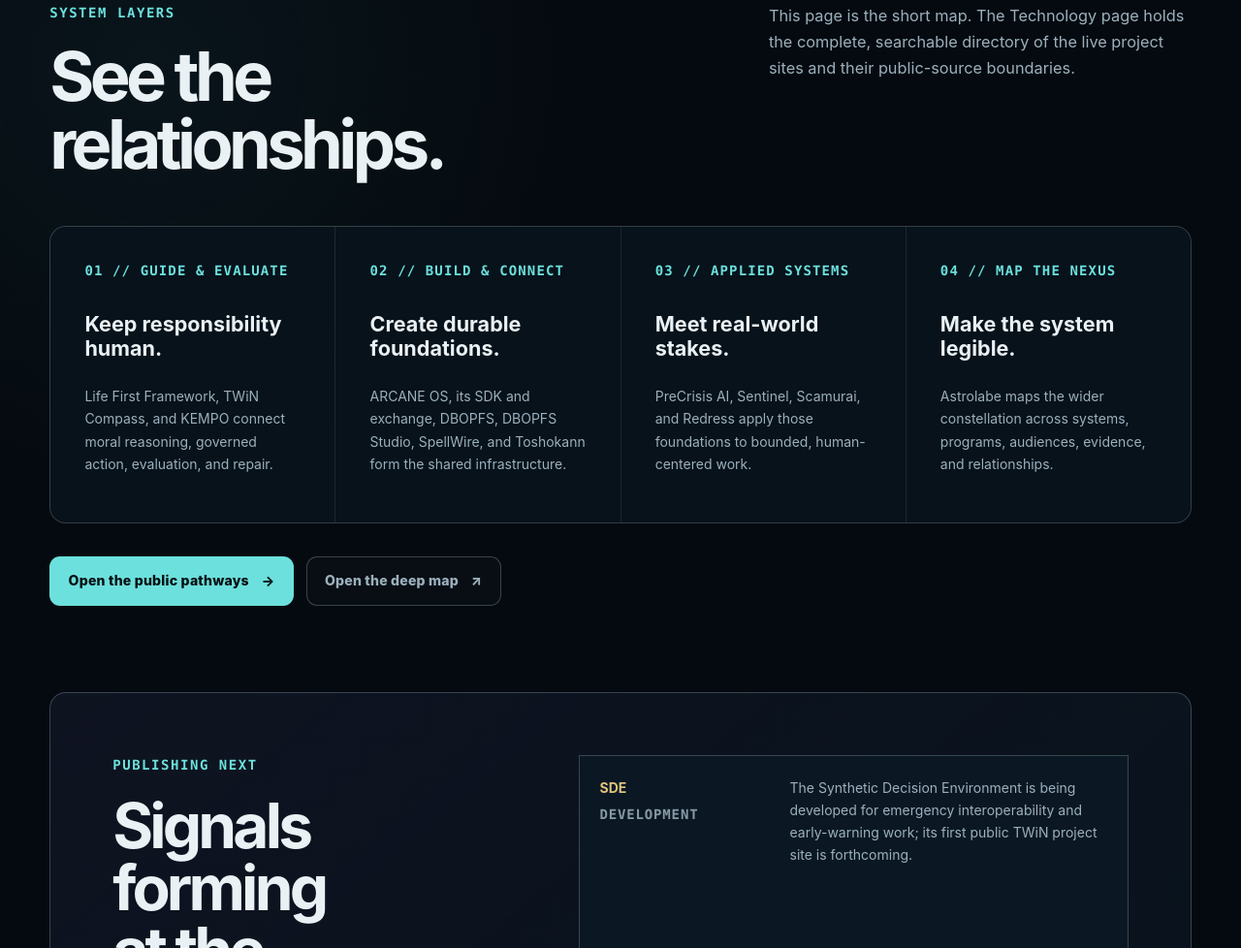
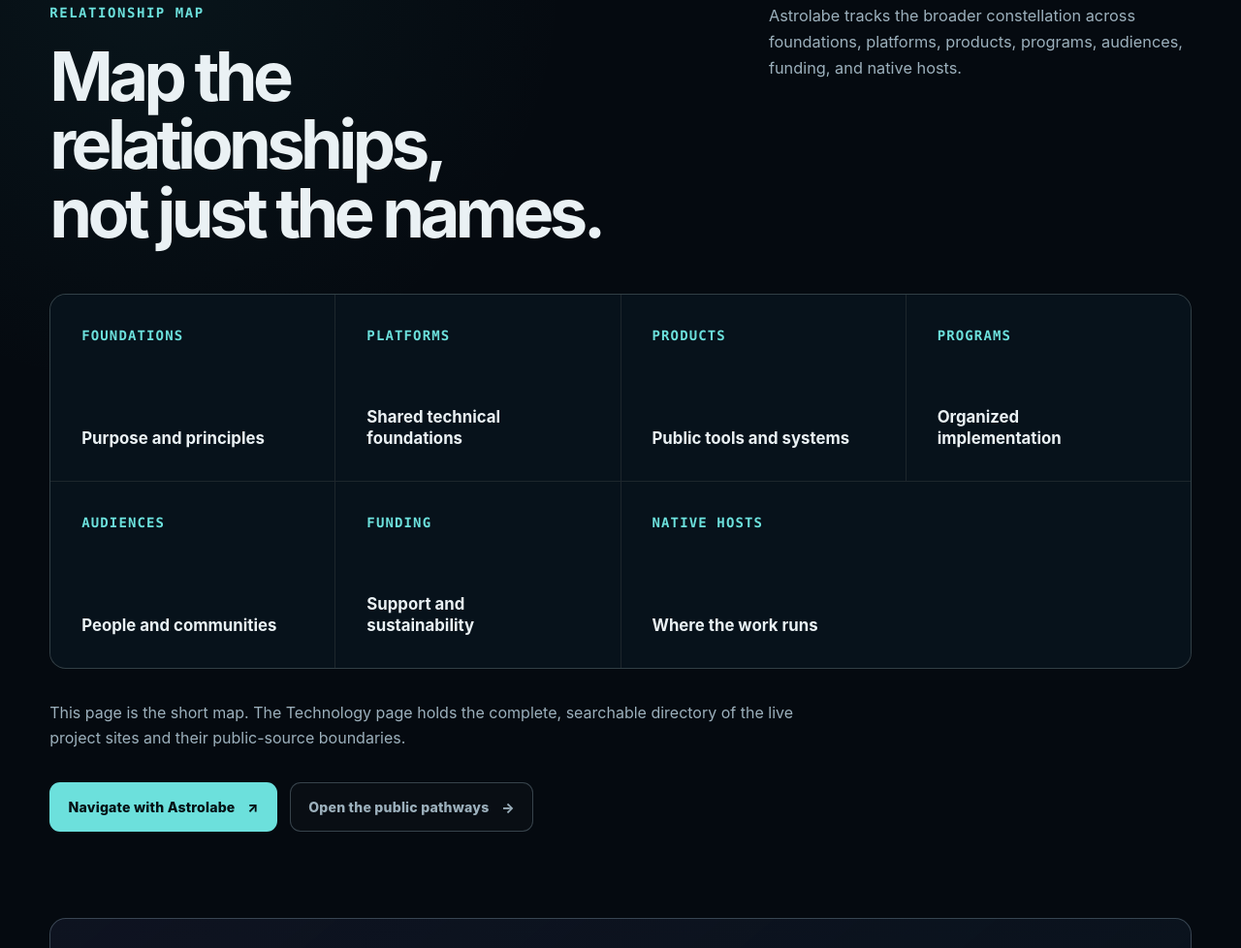
Before and after one commit to TheWizardNexus/TheWizardNexus.com, a plain HTML site: page ecosystem.html in a window 1280 px wide. Shown: the part 930-1908 px from the top of the page at 97% size. Drawn offline with Linux system fonts and the light colour scheme.

Commit message:
Separate technology directory from ecosystem map

```diff
--- a/ecosystem.html
+++ b/ecosystem.html
@@ -4,16 +4,16 @@
     <meta charset="utf-8">
     <meta name="viewport" content="width=device-width, initial-scale=1">
     <meta name="theme-color" content="#071019">
-    <meta name="description" content="Explore every published TWiN interface with clear maturity and source-boundary labels.">
+    <meta name="description" content="Explore how TWiN foundations, platforms, products, programs, audiences, funding, and native hosts connect through Astrolabe.">
     <meta property="og:type" content="website">
     <meta property="og:title" content="TWiN Ecosystem — The Wizard Nexus">
-    <meta property="og:description" content="One mission, many working systems: navigate every published TWiN project and the signals forming next.">
+    <meta property="og:description" content="One mission, many working systems: follow mapped relationships through Astrolabe and see what is forming next.">
     <meta property="og:url" content="https://thewizardnexus.github.io/TheWizardNexus.com/ecosystem.html">
     <meta property="og:image" content="https://thewizardnexus.github.io/TheWizardNexus.com/assets/wizard-nexus-banner.png">
     <meta property="og:image:alt" content="Many roads. One mission. Hard systems. Human stakes.">
     <meta name="twitter:card" content="summary_large_image">
     <meta name="twitter:title" content="TWiN Ecosystem — The Wizard Nexus">
-    <meta name="twitter:description" content="Navigate every published TWiN project and the signals forming next.">
+    <meta name="twitter:description" content="Follow TWiN’s mapped relationships through Astrolabe and see what is forming next.">
     <meta name="twitter:image" content="https://thewizardnexus.github.io/TheWizardNexus.com/assets/wizard-nexus-banner.png">
     <meta name="twitter:image:alt" content="Many roads. One mission. Hard systems. Human stakes.">
     <link rel="icon" href="assets/wizard-nexus-favicon-32.png?v=20260824a" sizes="32x32" type="image/png">
@@ -43,8 +43,7 @@
         </div>
       </header>
 
-      <section class="page-metrics" aria-label="Ecosystem snapshot">
-        <p><span>Published project sites</span><strong id="project-total">15</strong></p>
+      <section class="page-metrics ecosystem-metrics" aria-label="Ecosystem snapshot">
         <p><span>Mapped points</span><strong id="mapped-points">78</strong></p>
         <p><span>Relationships</span><strong id="mapped-relationships">171</strong></p>
         <p><span>Signals forming</span><strong id="next-total">2</strong></p>
@@ -53,16 +52,20 @@
 
       <section class="directory-section ecosystem-overview" aria-labelledby="directory-title">
         <div class="section-heading directory-heading">
-          <div><p class="eyebrow">System layers</p><h2 id="directory-title">See the relationships.</h2></div>
-          <p>This page is the short map. The Technology page holds the complete, searchable directory of the live project sites and their public-source boundaries.</p>
+          <div><p class="eyebrow">Relationship map</p><h2 id="directory-title">Map the relationships,<br>not just the names.</h2></div>
+          <p>Astrolabe tracks the broader constellation across foundations, platforms, products, programs, audiences, funding, and native hosts.</p>
         </div>
-        <div class="ecosystem-layer-grid">
-          <article><span>01 // GUIDE &amp; EVALUATE</span><h3>Keep responsibility human.</h3><p>Life First Framework, TWiN Compass, and KEMPO connect moral reasoning, governed action, evaluation, and repair.</p></article>
-          <article><span>02 // BUILD &amp; CONNECT</span><h3>Create durable foundations.</h3><p>ARCANE OS, its SDK and exchange, DBOPFS, DBOPFS Studio, SpellWire, and Toshokann form the shared infrastructure.</p></article>
-          <article><span>03 // APPLIED SYSTEMS</span><h3>Meet real-world stakes.</h3><p>PreCrisis AI, Sentinel, Scamurai, and Redress apply those foundations to bounded, human-centered work.</p></article>
-          <article><span>04 // MAP THE NEXUS</span><h3>Make the system legible.</h3><p>Astrolabe maps the wider constellation across systems, programs, audiences, evidence, and relationships.</p></article>
-        </div>
-        <div class="button-row"><a class="button button-primary" href="technology.html">Open the public pathways <span aria-hidden="true">→</span></a><a class="button button-secondary" href="https://thewizardnexus.github.io/Astrolabe/">Open the deep map <span aria-hidden="true">↗</span></a></div>
+        <ol class="ecosystem-relationship-flow" aria-label="The relationship types mapped in Astrolabe">
+          <li><span>Foundations</span><strong>Purpose and principles</strong></li>
+          <li><span>Platforms</span><strong>Shared technical foundations</strong></li>
+          <li><span>Products</span><strong>Public tools and systems</strong></li>
+          <li><span>Programs</span><strong>Organized implementation</strong></li>
+          <li><span>Audiences</span><strong>People and communities</strong></li>
+          <li><span>Funding</span><strong>Support and sustainability</strong></li>
+          <li><span>Native hosts</span><strong>Where the work runs</strong></li>
+        </ol>
+        <p class="ecosystem-directory-note">This page is the short map. The Technology page holds the complete, searchable directory of the live project sites and their public-source boundaries.</p>
+        <div class="button-row"><a class="button button-primary" href="https://thewizardnexus.github.io/Astrolabe/">Navigate with Astrolabe <span aria-hidden="true">↗</span></a><a class="button button-secondary" href="technology.html">Open the public pathways <span aria-hidden="true">→</span></a></div>
       </section>
 
       <section class="launch-section" aria-labelledby="launch-title">
@@ -70,10 +73,6 @@
         <div class="launch-list" id="launch-list"></div>
       </section>
 
-      <section class="page-next" aria-labelledby="ecosystem-next-title">
-        <div><p class="eyebrow">Go deeper</p><h2 id="ecosystem-next-title">Map the relationships,<br>not just the names.</h2></div>
-        <div><p>Astrolabe tracks the broader constellation across foundations, platforms, products, programs, audiences, funding, and native hosts.</p><a class="button button-primary" href="https://thewizardnexus.github.io/Astrolabe/">Navigate with Astrolabe <span aria-hidden="true">↗</span></a></div>
-      </section>
     </main>
 
     <footer class="site-footer"><div class="footer-brand"><img class="brand-mark small" src="assets/wizard-nexus-logo-96.png?v=20260824a" width="32" height="32" alt=""><p><strong>The Wizard Nexus</strong><span>Human-centered systems for earlier, accountable action.</span></p></div><nav aria-label="Footer navigation"><a href="philosophy.html">Ethics &amp; Philosophy</a><a href="https://thewizardnexus.github.io/KEMPO/philosophy.html">KEMPO Philosophy ↗</a><a href="technology.html">Technology</a><a href="ecosystem.html">Ecosystem</a><a href="code.html">Open source</a><a href="signal.html">Public signal</a><a href="https://github.com/TheWizardNexus">TWiN GitHub ↗</a><a href="https://github.com/RIAEvangelist">Roshi GitHub ↗</a><a href="https://riaevangelist.github.io/RIAEvangelist/">Roshi Website ↗</a><a href="https://www.linkedin.com/in/johannazollmann/">JZ LinkedIn ↗</a><a href="https://www.linkedin.com/in/turtlesallthewaydown/">Roshi LinkedIn ↗</a></nav><p class="footer-note">Many roads. One mission. // <span data-current-year>2026</span></p></footer>
--- a/scripts/update-profile-data.mjs
+++ b/scripts/update-profile-data.mjs
@@ -579,8 +579,8 @@ const sharedFallbacks = {
 
 const pageFallbacks = new Map([
   [path.join(ROOT, "index.html"), ["project-total", "mapped-points", "mapped-relationships", "repo-total-hero"]],
-  [path.join(ROOT, "technology.html"), ["project-total", "mapped-points", "mapped-relationships", "public-project-repo-total", "project-result-count"]],
-  [path.join(ROOT, "ecosystem.html"), ["project-total", "mapped-points", "mapped-relationships", "next-total"]],
+  [path.join(ROOT, "technology.html"), ["project-result-count"]],
+  [path.join(ROOT, "ecosystem.html"), ["mapped-points", "mapped-relationships", "next-total"]],
   [path.join(ROOT, "code.html"), ["repo-total", "repo-original", "repo-stars", "repo-updated", "repo-result-count"]],
   [path.join(ROOT, "signal.html"), [
     "project-total",
--- a/styles.css
+++ b/styles.css
@@ -632,8 +632,6 @@ h1 span, h2 span { color: transparent; -webkit-text-stroke: 1px rgba(234, 241, 2
 .project-card-featured .project-body { display: flex; padding: clamp(1.7rem, 4vw, 3rem); flex-direction: column; justify-content: center; }
 .project-card-featured .project-body h3 { font-size: clamp(2.2rem, 4vw, 3.6rem); }
 .project-card-featured .project-body > p:not(.project-relationship):not(.project-boundaries) { min-height: 0; max-width: 48rem; font-size: 1.08rem; }
-.portfolio-metrics { margin-top: 0; }
-
 .launch-section {
   display: grid;
   width: var(--shell);
@@ -992,8 +990,7 @@ h1 span, h2 span { color: transparent; -webkit-text-stroke: 1px rgba(234, 241, 2
 .profile-link-row { display: flex; flex-wrap: wrap; gap: 1.2rem; }
 .technology-directory { padding-top: clamp(5rem, 8vw, 8rem); }
 .technology-hero + .technology-paths { margin-top: clamp(3rem, 6vw, 6rem); margin-bottom: 0; }
-.technology-paths,
-.ecosystem-layer-grid {
+.technology-paths {
   display: grid;
   width: var(--shell);
   margin: 0 auto clamp(6rem, 10vw, 10rem);
@@ -1004,8 +1001,7 @@ h1 span, h2 span { color: transparent; -webkit-text-stroke: 1px rgba(234, 241, 2
   overflow: hidden;
   background: var(--line);
 }
-.technology-paths > a,
-.ecosystem-layer-grid article {
+.technology-paths > a {
   display: grid;
   min-height: 18rem;
   padding: clamp(1.5rem, 3vw, 2.2rem);
@@ -1013,16 +1009,36 @@ h1 span, h2 span { color: transparent; -webkit-text-stroke: 1px rgba(234, 241, 2
   background: rgba(8, 18, 27, 0.98);
 }
 .technology-paths > a:hover { background: var(--panel-strong); }
-.technology-paths span,
-.ecosystem-layer-grid span { color: var(--teal); font: 700 0.875rem/1.5 var(--mono); letter-spacing: 0.08em; }
+.technology-paths span { color: var(--teal); font: 700 0.875rem/1.5 var(--mono); letter-spacing: 0.08em; }
 .technology-paths strong { margin-top: 2rem; font-size: 1.45rem; line-height: 1.15; }
-.technology-paths p,
-.ecosystem-layer-grid p { color: var(--muted); font-size: 0.875rem; }
+.technology-paths p { color: var(--muted); font-size: 0.875rem; }
 .technology-paths i { align-self: end; margin-top: 1.5rem; color: var(--brass); font: normal 700 0.875rem/1.5 var(--mono); }
+.page-metrics.ecosystem-metrics { grid-template-columns: repeat(3, minmax(0, 1fr)); }
 .ecosystem-overview { padding-bottom: clamp(4rem, 7vw, 7rem); }
-.ecosystem-layer-grid { margin-top: 3rem; margin-bottom: 0; grid-template-columns: repeat(4, minmax(0, 1fr)); }
-.ecosystem-layer-grid article { min-height: 17rem; }
-.ecosystem-layer-grid h3 { margin: 2rem 0 0.75rem; font-size: 1.35rem; line-height: 1.15; }
+.ecosystem-relationship-flow {
+  display: grid;
+  margin: 3rem 0 0;
+  padding: 0;
+  grid-template-columns: repeat(4, minmax(0, 1fr));
+  gap: 1px;
+  border: 1px solid var(--line);
+  border-radius: var(--radius);
+  overflow: hidden;
+  background: var(--line);
+  list-style: none;
+}
+.ecosystem-relationship-flow li {
+  display: grid;
+  min-height: 12rem;
+  padding: clamp(1.25rem, 2.5vw, 2rem);
+  align-content: space-between;
+  background: rgba(8, 18, 27, 0.98);
+}
+.ecosystem-relationship-flow li:last-child { grid-column: span 2; }
+.ecosystem-relationship-flow span { color: var(--teal); font: 700 0.875rem/1.5 var(--mono); letter-spacing: 0.08em; text-transform: uppercase; }
+.ecosystem-relationship-flow strong { max-width: 13rem; font-size: 1.05rem; line-height: 1.35; }
+.ecosystem-directory-note { max-width: 48rem; margin: 2rem 0 0; color: var(--muted); }
+.ecosystem-overview .button-row { margin-top: 2rem; }
 
 .zen-mission {
   display: grid;
@@ -1206,7 +1222,7 @@ h1 span, h2 span { color: transparent; -webkit-text-stroke: 1px rgba(234, 241, 2
   .kempo-flow { grid-template-columns: repeat(3, minmax(0, 1fr)); }
   .practice-grid,
   .work-grid { grid-template-columns: repeat(2, minmax(0, 1fr)); }
-  .ecosystem-layer-grid,
+  .ecosystem-relationship-flow,
   .service-benefit-grid { grid-template-columns: repeat(2, minmax(0, 1fr)); }
 }
 
@@ -1320,14 +1336,16 @@ h1 span, h2 span { color: transparent; -webkit-text-stroke: 1px rgba(234, 241, 2
   .person-monogram { width: 8rem; }
   .team-preview,
   .portfolio-pathway-grid,
-  .ecosystem-layer-grid,
+  .ecosystem-relationship-flow,
   .partner-grid,
   .service-benefit-grid { grid-template-columns: 1fr; }
   .team-preview-portraits { grid-template-columns: repeat(2, minmax(0, 1fr)); }
   .portfolio-pathway-grid article { min-height: auto; }
-  .ecosystem-layer-grid article,
+  .ecosystem-relationship-flow li,
   .partner-grid li,
   .service-benefit-grid article { min-height: auto; }
+  .page-metrics.ecosystem-metrics { grid-template-columns: 1fr; }
+  .ecosystem-relationship-flow li:last-child { grid-column: auto; }
   .audience-band ul { grid-template-columns: 1fr; }
   .boundary-row { grid-template-columns: 1fr; gap: 0.35rem; }
   .repo-toolbar { grid-template-columns: 1fr; }
```
Also changed, not shown: technology.html (+1 -7 lines), tests/profile-site.test.mjs (+6 -2 lines).
